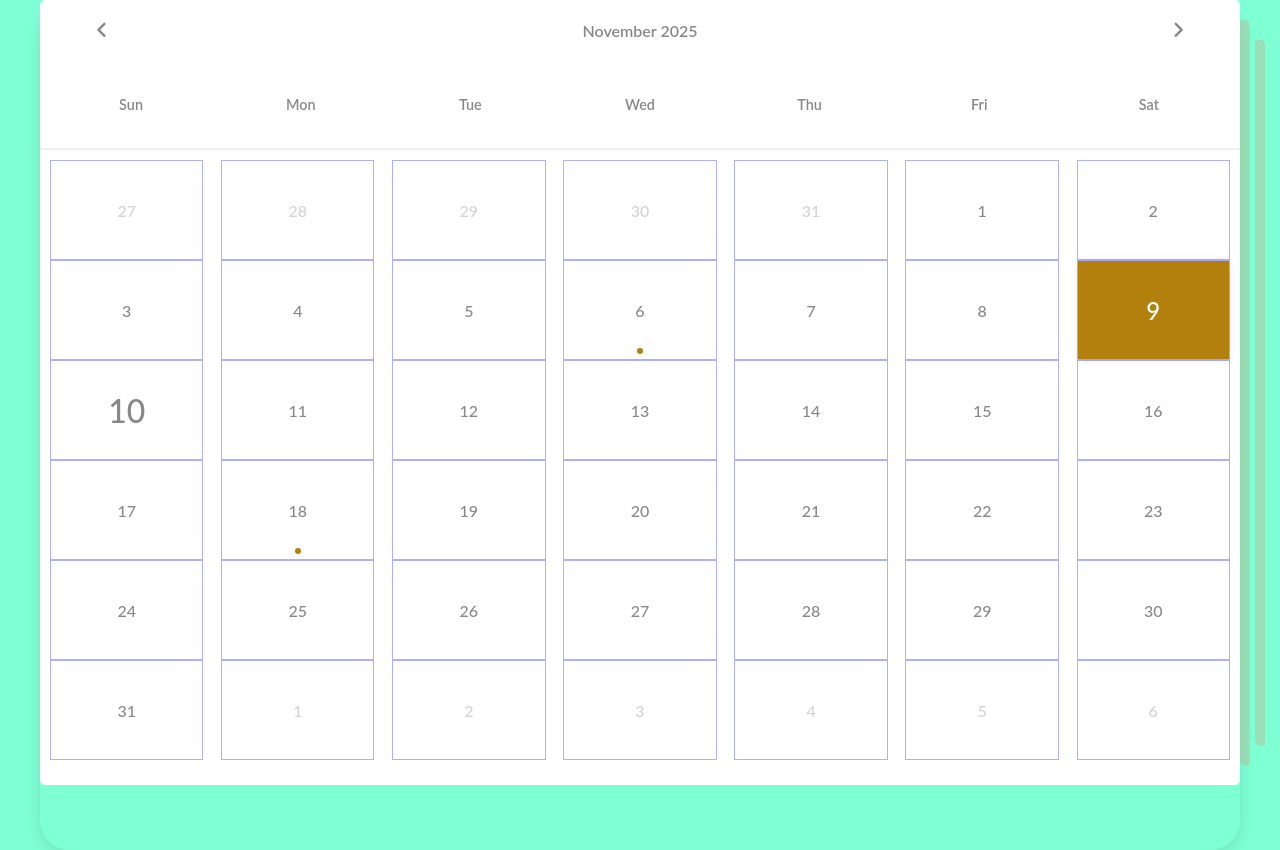
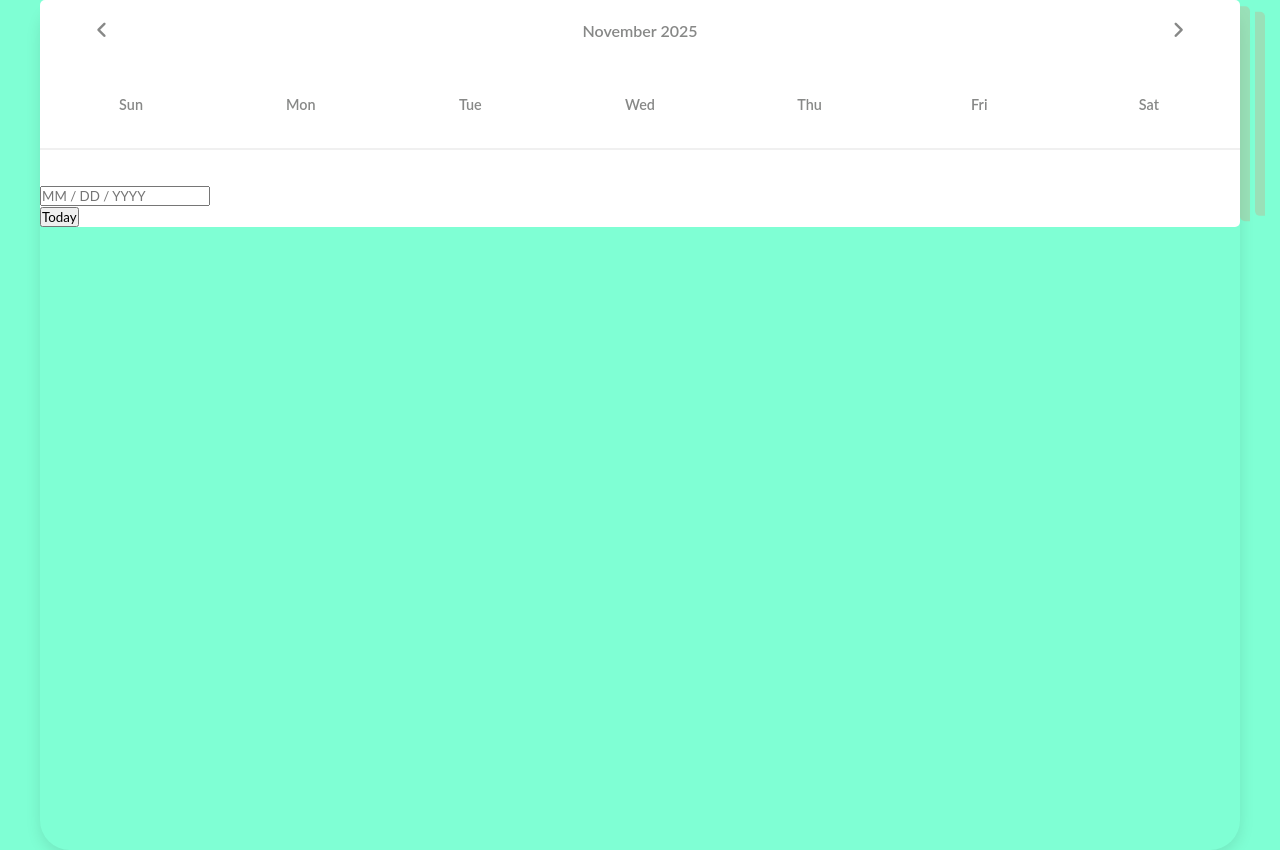
Before and after one commit to Rokzy/Calendar_task, a plain HTML site: page index.html in a window 1280 px wide. Drawn offline with Linux system fonts and the light colour scheme.

Commit message:
Add files via upload
updated html, some css added before starting on JS

```diff
--- a/index.html
+++ b/index.html
@@ -29,48 +29,15 @@
                 <div>Sat</div>
             </div>
             <div class="days">
-                <div class="day prev-date">27</div>
-                <div class="day prev-date">28</div>
-                <div class="day prev-date">29</div>
-                <div class="day prev-date">30</div>
-                <div class="day prev-date">31</div>
-                <div class="day">1</div>
-                <div class="day">2</div>
-                <div class="day">3</div>
-                <div class="day">4</div>
-                <div class="day">5</div>
-                <div class="day event">6</div>
-                <div class="day">7</div>
-                <div class="day">8</div>
-                <div class="day active">9</div>
-                <div class="day today">10</div>
-                <div class="day">11</div>
-                <div class="day">12</div>
-                <div class="day">13</div>
-                <div class="day">14</div>
-                <div class="day">15</div>
-                <div class="day">16</div>
-                <div class="day">17</div>
-                <div class="day event">18</div>
-                <div class="day">19</div>
-                <div class="day">20</div>
-                <div class="day">21</div>
-                <div class="day">22</div>
-                <div class="day">23</div>
-                <div class="day">24</div>
-                <div class="day">25</div>
-                <div class="day">26</div>
-                <div class="day">27</div>
-                <div class="day">28</div>
-                <div class="day">29</div>
-                <div class="day">30</div>
-                <div class="day">31</div>
-                <div class="day next-date">1</div>
-                <div class="day next-date">2</div>
-                <div class="day next-date">3</div>
-                <div class="day next-date">4</div>
-                <div class="day next-date">5</div>
-                <div class="day next-date">6</div>
+                <!-- Days will be dynamically generated here -->
+                </div>
+                    <div class="goto-today">
+
+                        <div class="goto">
+                        <input type="text" placeholder="MM / DD / YYYY" class="date-input">
+
+                    </div>
+                    <button class="today-btn">Today</button>
                 </div>
             </div>
         </div>
```
